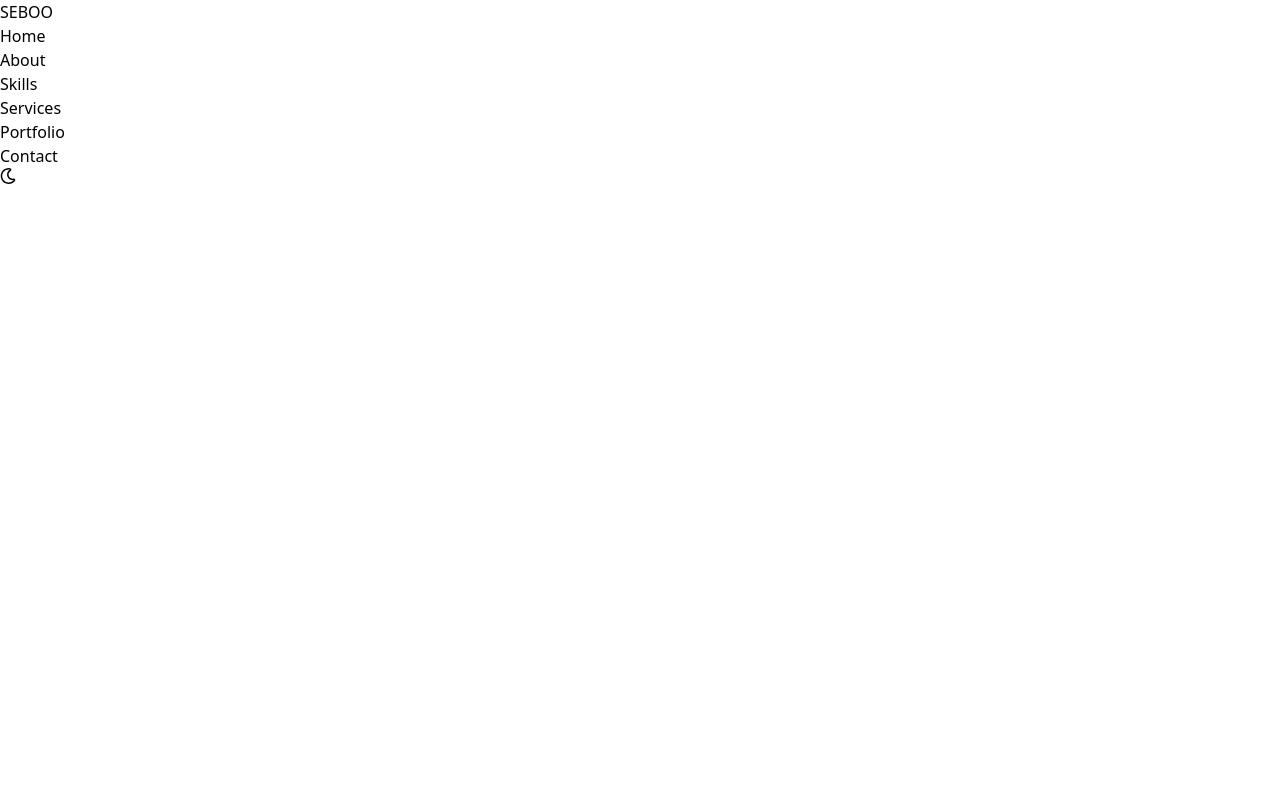
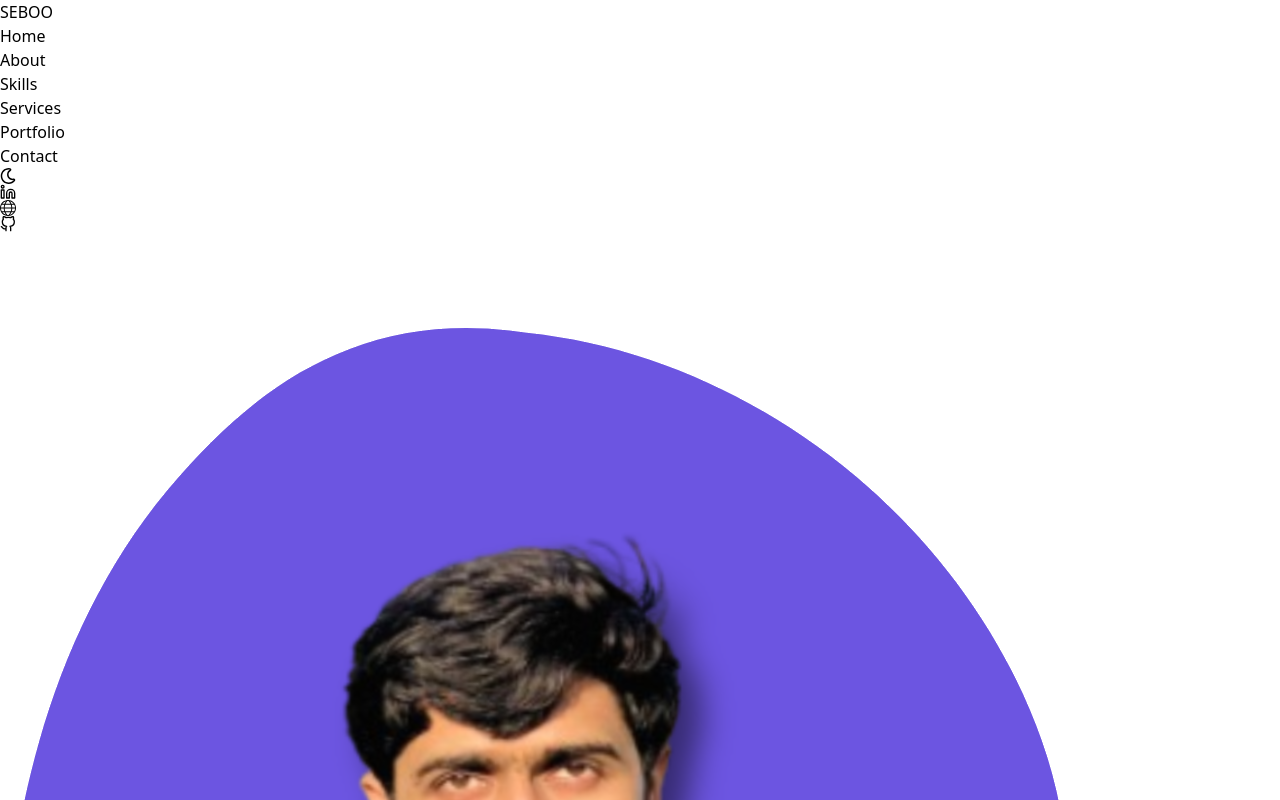
Before and after one commit to Seboo-Dogar/MyPortfolio-Web, a React (Vite) app: page / in a window 1280 px wide. Shown: the top 800 px of the page. Built offline with nearby package versions, Linux system fonts and the light colour scheme.

Commit message:
Main updated

```diff
--- a/src/App.jsx
+++ b/src/App.jsx
@@ -1,9 +1,11 @@
-import Header from "./components/Header"
+import Header from "./components/Header";
+import Main from "./components/Main";
 function App() {
 
   return (
     <>
       <Header/>
+      <Main/>
     </>
   )
 }
--- a/src/components/Main.jsx
+++ b/src/components/Main.jsx
@@ -1,16 +1,20 @@
-export default function Header() {
+import { FiLinkedin } from "react-icons/fi";
+import { TfiWorld } from "react-icons/tfi";
+import { FiGithub } from "react-icons/fi";
+
+export default function Main() {
     return (
         <>
-        <section className="">
-            <div className="">
-                <div className="">
-                    <div className="">
-                        <a href="" className="classname" target="_blank"></a>
-                        <a href="" className="classname" target="_blank"></a>
-                        <a href="" className="classname" target="_blank"></a>
+        <section className="bg-gray-100 py-10">
+            <div className="container mx-auto px-4">
+                <div className="flex items-center justify-center">
+                    <div className="mb-6 space-x-4">
+                        <a href="https://www.linkedin.com/in/sohaib-aslam-dev/" className="" target="_blank" rel="noopener noreferrer"><FiLinkedin /></a>
+                        <a href="#" className="" target="_blank" rel="noopener noreferrer"><TfiWorld /></a>
+                        <a href="https://github.com/Seboo-Dogar" className="" target="_blank" rel="noopener noreferrer"><FiGithub /></a>
                     </div>
                     <div className="">
-                        <img src="" alt=""></img>
+                        <img src="./src/assets/Seboo.png" alt="Seboo Profile" className="w-40 h-40"/>
                     </div>
                 </div>
             </div>
```
Also changed, not shown: src/assets/Seboo.png (added).
